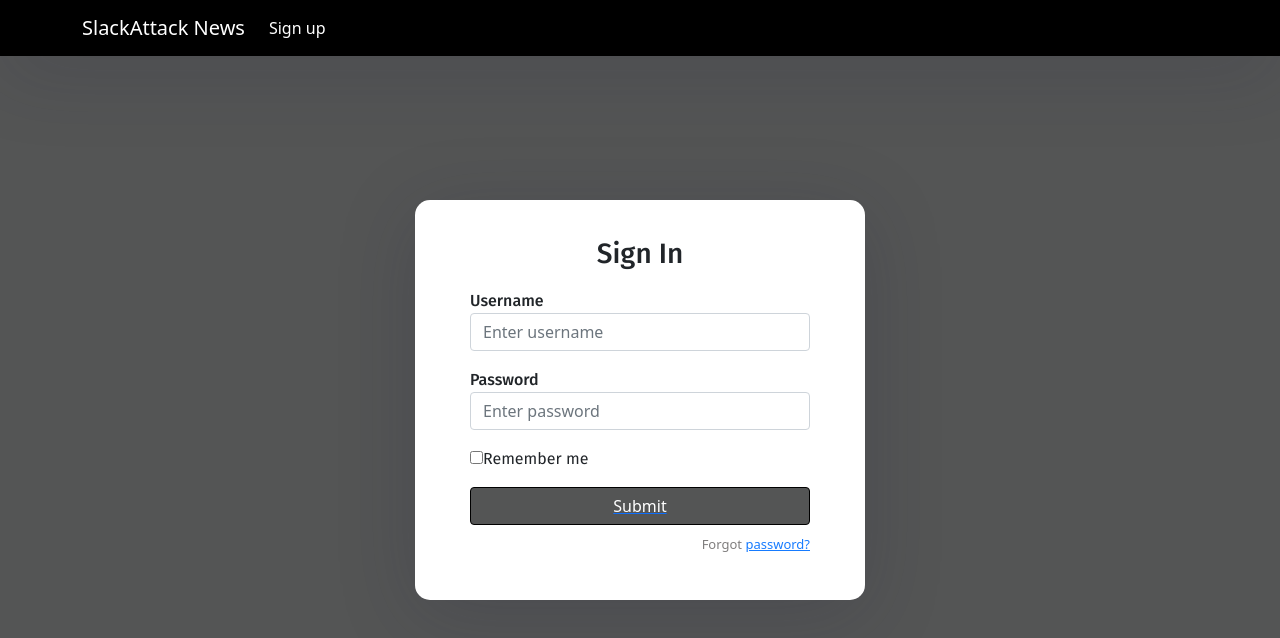
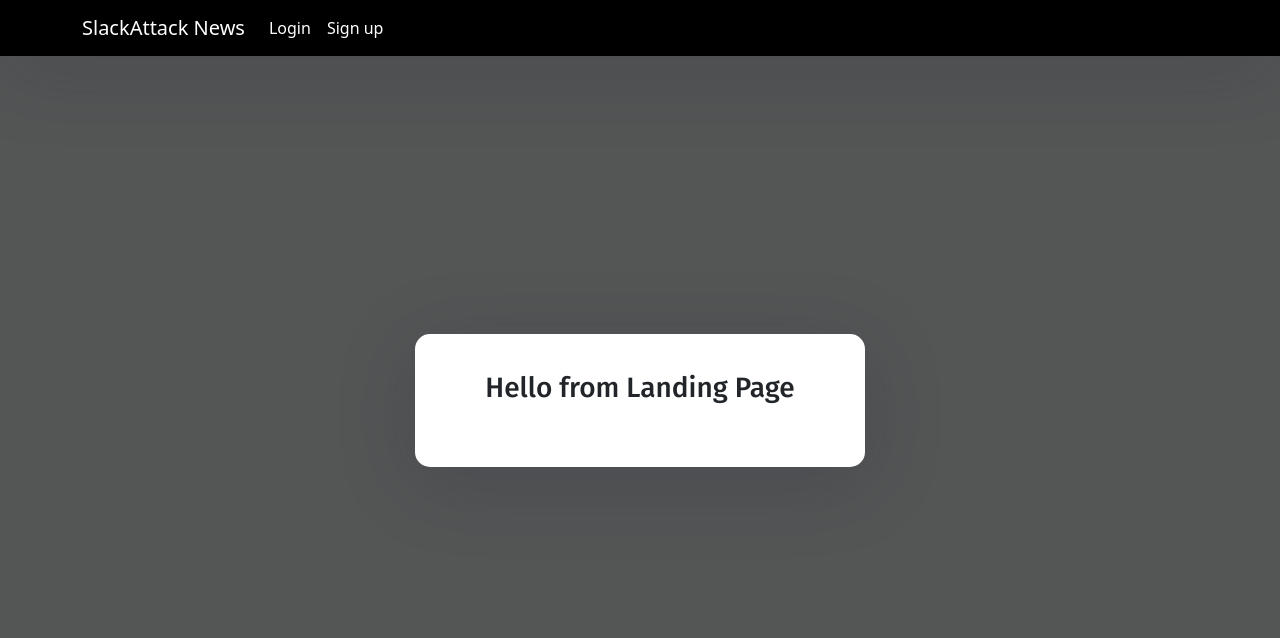
Before and after one commit to Varun-Ignatius/cs684-SlackAttack-UI, a React (Create React App) app in the folder SlackAttack-UI/: page / in a window 1280 px wide. Shown: the top 638 px of the page. Built offline with nearby package versions, Linux system fonts and the light colour scheme.

Commit message:
Code changes for UI Landing Page, Login and Signup without API integration

```diff
--- a/SlackAttack-UI/src/App.js
+++ b/SlackAttack-UI/src/App.js
@@ -5,27 +5,35 @@ import { BrowserRouter as Router, Routes, Route, Link } from 'react-router-dom'
 
 import Login from './components/login.component'
 import SignUp from './components/signup.component'
+import LandingPage from './components/landingPage.component'
 
 function App() {
   const DisplayLogin = () => {
     document.getElementById('nav-login').style.display='block';
     document.getElementById('nav-signUp').style.display='none';
+    document.getElementById('nav-logout').style.display='none';
   };
   const DisplaySignUp = () => {
     document.getElementById('nav-signUp').style.display='block';
     document.getElementById('nav-login').style.display='none';
+    document.getElementById('nav-logout').style.display='none';
+  };
+  const DisplayLoginSignUp = () => {
+    document.getElementById('nav-signUp').style.display='block';
+    document.getElementById('nav-login').style.display='block';
+    document.getElementById('nav-logout').style.display='none';
   };
   return (
     <Router>
       <div className="App">
         <nav className="navbar navbar-expand-lg navbar-light fixed-top">
           <div className="container">
-            <Link className="navbar-brand" to={'/sign-in'} style={{color:'#ffffff'}}>
+            <Link className="navbar-brand" to={'/'} style={{color:'#ffffff'}} onClick={DisplayLoginSignUp}>
               SlackAttack News
             </Link>
             <div className="collapse navbar-collapse" id="navbarTogglerDemo02" >
               <ul className="navbar-nav ml-auto">
-                <li className="nav-item" id='nav-login' style={{display: 'none'}}>
+                <li className="nav-item" id='nav-login'>
                   <Link className="nav-link" to={'/sign-in'} style={{color:'#ffffff'}} onClick={DisplaySignUp}>
                     Login
                   </Link>
@@ -33,6 +41,11 @@ function App() {
                 <li className="nav-item" id='nav-signUp'>
                   <Link className="nav-link" to={'/sign-up'} style={{color:'#ffffff'}} onClick={DisplayLogin}>
                     Sign up
+                  </Link>
+                </li>
+                <li className="nav-item" id='nav-logout' style={{display: 'none'}}>
+                  <Link className="nav-link" to={'/sign-in'} style={{color:'#ffffff'}} onClick={DisplaySignUp}>
+                    Logout
                   </Link>
                 </li>
               </ul>
@@ -43,7 +56,7 @@ function App() {
         <div className="auth-wrapper">
           <div className="auth-inner">
             <Routes>
-              <Route exact path="/" element={<Login />} />
+              <Route exact path="/" element={<LandingPage />} />
               <Route path="/sign-in" element={<Login />} />
               <Route path="/sign-up" element={<SignUp />} />
             </Routes>
--- /dev/null
+++ b/SlackAttack-UI/src/components/landingPage.component.js
@@ -0,0 +1,10 @@
+import React, { Component } from 'react'
+export default class Login extends Component {
+    render() {
+      return (
+        <form>
+          <h3>Hello from Landing Page</h3>
+          </form>
+    )
+  }
+}
--- a/SlackAttack-UI/src/components/signup.component.js
+++ b/SlackAttack-UI/src/components/signup.component.js
@@ -1,7 +1,13 @@
-import React, { Component } from 'react'
+import React, { Component} from 'react'
+import { BrowserRouter as Router, Routes, Route, Link } from 'react-router-dom'
 
 export default class SignUp extends Component {
   render() {
+    const DisplaySignUp = () => {
+      document.getElementById('nav-signUp').style.display='block';
+      document.getElementById('nav-login').style.display='none';
+      document.getElementById('nav-logout').style.display='none';
+    };
     return (
       <form>
         <h3>Sign Up</h3>
@@ -30,15 +36,18 @@ export default class SignUp extends Component {
             placeholder="Enter password"
           />
         </div>
-
+        <Link to={'/'}>
         <div className="d-grid">
-          <button type="submit" className="btn btn-primary" style={{backgroundColor:'#545555', borderColor:'#000000'}}>
+          <button type="submit" className="btn btn-primary" style={{backgroundColor:'#545555', borderColor:'#000000'}} to="">
             Sign Up
           </button>
         </div>
+        </Link>
+
         <p className="forgot-password text-right">
-          Already registered <a href="/sign-in">sign in?</a>
+          Already registered  <Link to={'/sign-in'} onClick={DisplaySignUp}>sign in?</Link>
         </p>
+
       </form>
     )
   }
```
